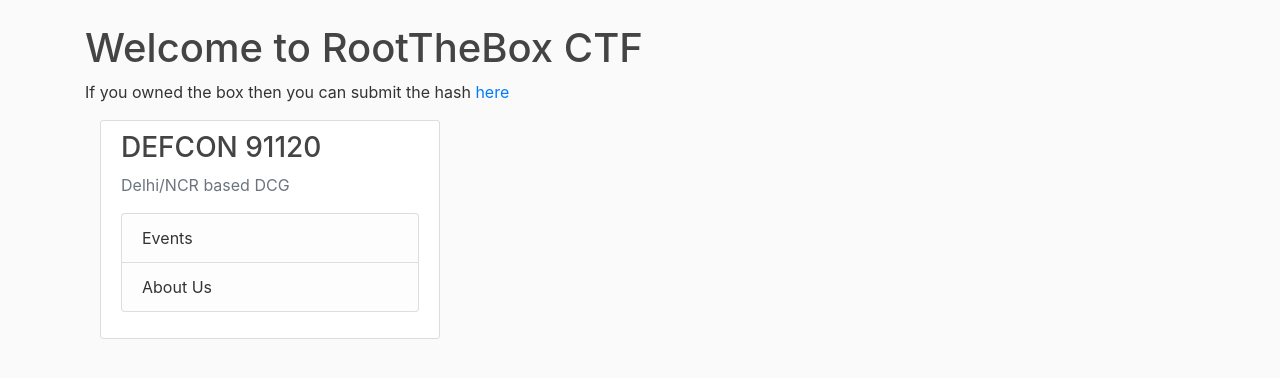
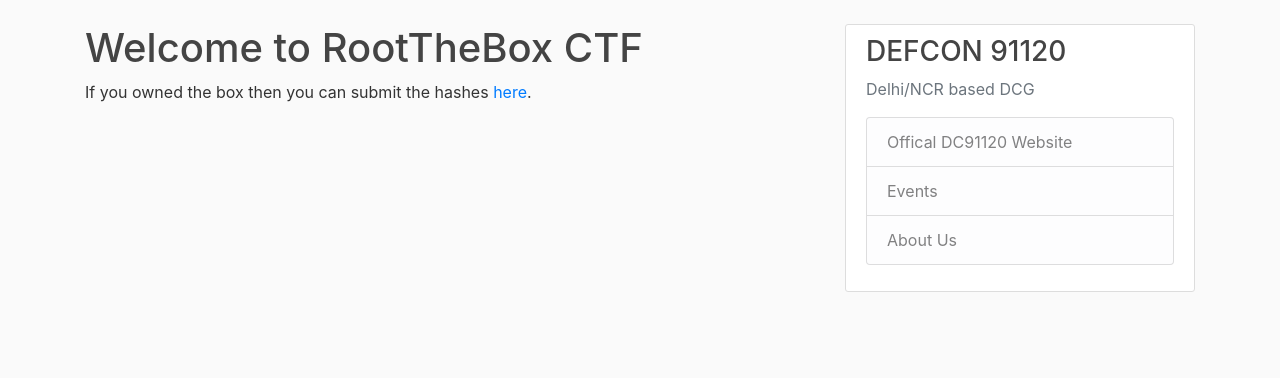
Before and after one commit to abs0lut3pwn4g3/RTB-CTF-Framework, a Flask app: page /home in a window 1280 px wide. Shown: the part 56-434 px from the top of the page. Run offline with Flask 2, Linux system fonts and the light colour scheme; the visitor is signed in with stand-in values (Sample User, id 1); some libraries are stand-ins or nearby versions.

Commit message:
added sidebar

```diff
--- a/app/FlaskRTBCTF/templates/home.html
+++ b/app/FlaskRTBCTF/templates/home.html
@@ -4,9 +4,10 @@
 <div class='home-title'>
     <h1 class='welcome-message'> Welcome to {{ ctfname }}</h1>
     {% if current_user.is_authenticated %}
-        <p>If you owned the box then you can submit the hash <a href="{{ url_for('submit') }}">here</a></p>
+        <p>If you owned the box then you can submit the hashes <a class="red-underlined-link" href="{{ url_for('submit') }}">here</a>.</p>
     {% else %}
-        <p>You need to login first</p>
+        <p>You need to <a class="red-underlined-link" href="{{ url_for('login') }}">login</a> first.</p>
     {% endif %}
 </div>
+
 {% endblock content %}
--- a/app/FlaskRTBCTF/templates/layout.html
+++ b/app/FlaskRTBCTF/templates/layout.html
@@ -59,14 +59,14 @@
           {% endwith %}
           {% block content %}{% endblock %}
         </div>
-        </div>
         <div class="col-md-4">
             <div class="content-section">
               <h3>DEFCON 91120</h3>
               <p class='text-muted'>Delhi/NCR based DCG
                 <ul class="list-group">
-                  <a class="list-group-item list-group-item-light">Events</a>
-                  <a class="list-group-item list-group-item-light">About Us</a>
+                  <a target="_blank" href="https://dc91120.org/" class="list-group-item list-group-item-light list-group-item-action">Offical DC91120 Website</a>
+                  <a target="_blank" href="https://dc91120.org/events.html" class="list-group-item list-group-item-light list-group-item-action">Events</a>
+                  <a target="_blank" href="https://dc91120.org/#footer" class="list-group-item list-group-item-light list-group-item-action">About Us</a>
                 </ul>
               </p>
             </div>
```
